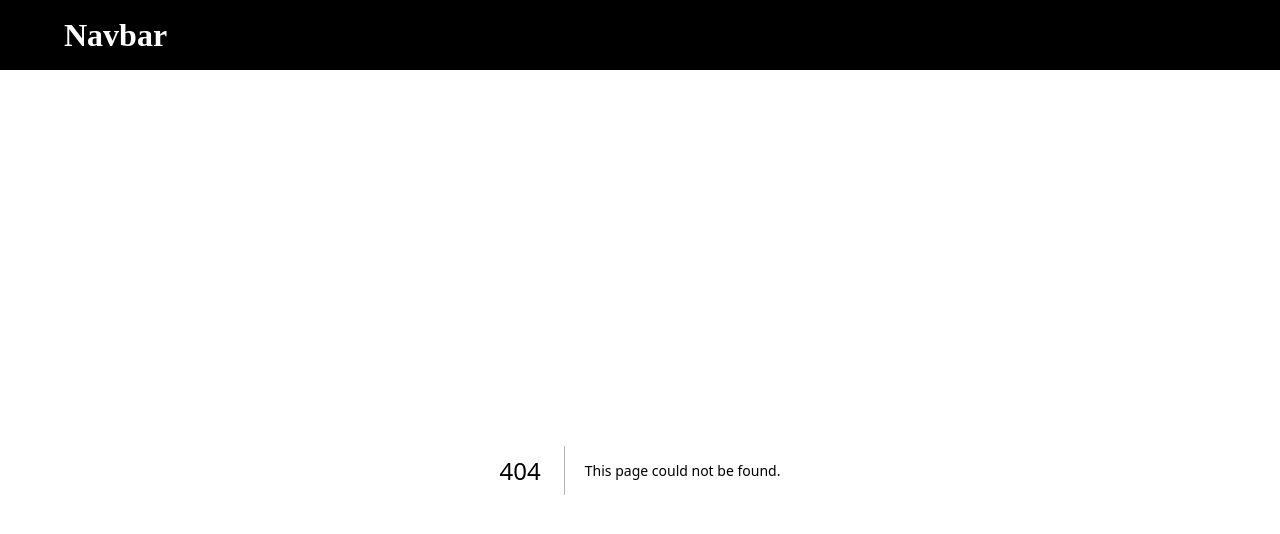
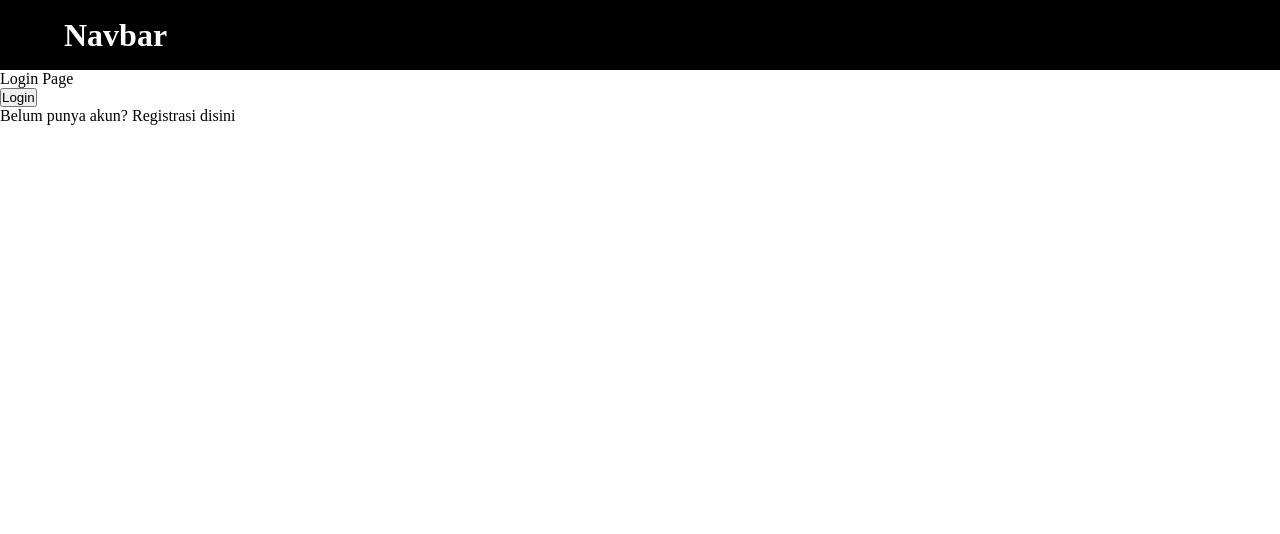
Before and after one commit to azizhadiid/Next_Learn, a Next.js app in the folder next-app/: page /auth/login in a window 1280 px wide. Before the commit this address had no page. Shown: the top 534 px of the page. Built offline with nearby package versions, Linux system fonts and the light colour scheme.

Commit message:
Link & Navigation

```diff
--- /dev/null
+++ b/next-app/src/pages/auth/login.tsx
@@ -0,0 +1,19 @@
+import Link from "next/link";
+import { useRouter } from "next/router";
+
+const LoginPage = () => {
+    const { push } = useRouter();
+    const handleLogin = () => {
+        push('/product');
+    };
+
+    return (
+        <div>
+            <div>Login Page</div>
+            <button onClick={() => handleLogin()}>Login</button>
+            <p>Belum punya akun? Registrasi <Link href={"/auth/register"}>disini</Link></p>
+        </div>
+    );
+};
+
+export default LoginPage;
```
Also changed, not shown: next-app/src/pages/auth/register.tsx (added, +12 -0 lines), next-app/src/pages/product/index.tsx (+11 -0 lines), next-app/src/pages/shop/[[...slug]].tsx (added, +14 -0 lines).
